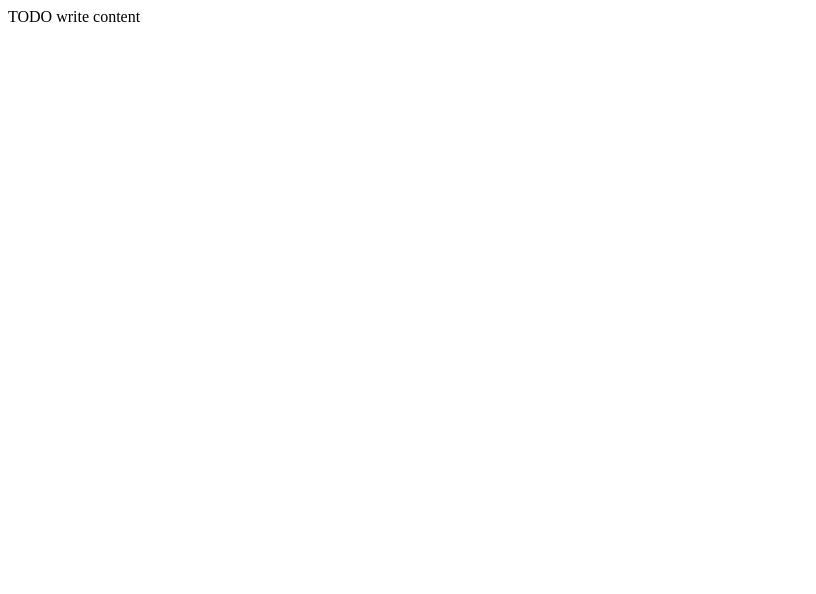
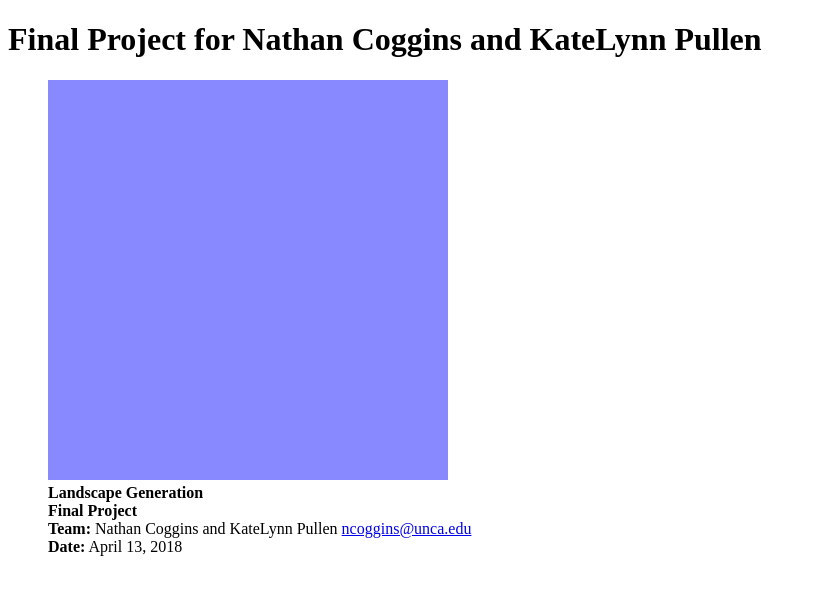
Before and after one commit to 2Lazy4This/Landscape-Generation-Project, a plain HTML site: page index.html in a window 1280 px wide. Shown: the whole page, without its empty margins (0-816 px from the left). Drawn offline with nearby package versions, Linux system fonts and the light colour scheme.

Commit message:
Basics Ready
HTML Canvas we are using is there as well as basic three.js implementation. A few examples of how to use three.js are included in the Final.js file

```diff
--- /dev/null
+++ b/Final.js
@@ -0,0 +1,31 @@
+/*
+ * To change this license header, choose License Headers in Project Properties.
+ * To change this template file, choose Tools | Templates
+ * and open the template in the editor.
+ */
+
+
+function main() {
+    var scene = new THREE.Scene();
+    var camera = new THREE.PerspectiveCamera(50, 1.0, 0.1, 1000);
+
+    //set render to canvas Element
+    var renderer = new THREE.WebGLRenderer({canvas: drawCanvas});
+    renderer.setSize(drawCanvas.width, drawCanvas.height);
+    renderer.shadowMap.enabled = true;
+
+    var skySphereGeometry = new THREE.SphereGeometry(1000, 20, 20);  //radius, width segments, height segments
+    var skyMaterial = new THREE.MeshBasicMaterial({color: 0x8888FF, side: THREE.DoubleSide});
+    var skySphere = new THREE.Mesh(skySphereGeometry, skyMaterial);
+    skySphere.position.x = 0;
+    skySphere.position.y = 0;
+    skySphere.position.z = 0;
+    scene.add(skySphere);
+
+    var render = function () {
+        requestAnimationFrame(render);
+        renderer.render(scene, camera);
+    };
+
+    render();
+}
--- a/index.html
+++ b/index.html
@@ -9,11 +9,27 @@ and open the template in the editor.
 
 <html>
     <head>
-        <title>TODO supply a title</title>
+        <title>Final Project</title>
         <meta charset="UTF-8">
         <meta name="viewport" content="width=device-width, initial-scale=1.0">
+        <script src="http://arden.cs.unca.edu/~cameron/CSCI346/Spring2018/three.js-master/build/three.js"></script>
+        <script src="Final.js"></script>
     </head>
-    <body>
-        <div>TODO write content</div>
+    <body onload="main()">
+        <div>
+            <h1> Final Project for Nathan Coggins and KateLynn Pullen</h1>
+            <figure>
+                <canvas id="drawCanvas" width="400" height="400">
+                    Please use a browser that supports "canvas"
+                </canvas>
+                <figcaption><b>Landscape Generation</b><br>
+                    <b>Final Project</b> <br>
+                    <b>Team:</b>  Nathan Coggins and KateLynn Pullen <a href="mailto:ncoggins@unca.edu" target="_top">ncoggins@unca.edu</a> <br>
+                    <b>Date:</b> April 13, 2018 <br>
+                </figcaption>
+            </figure>
+
+
+        </div>
     </body>
 </html>
```
